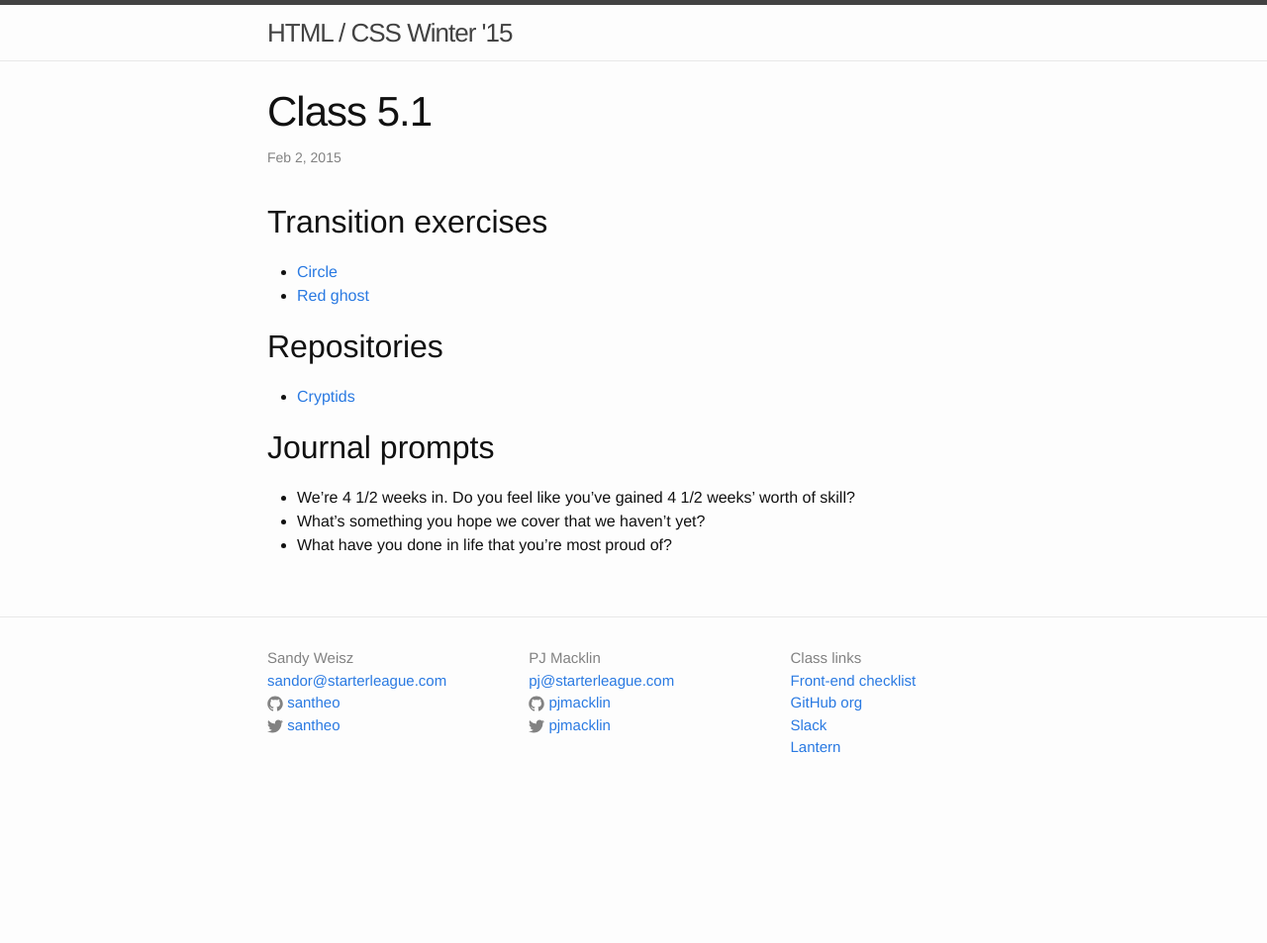
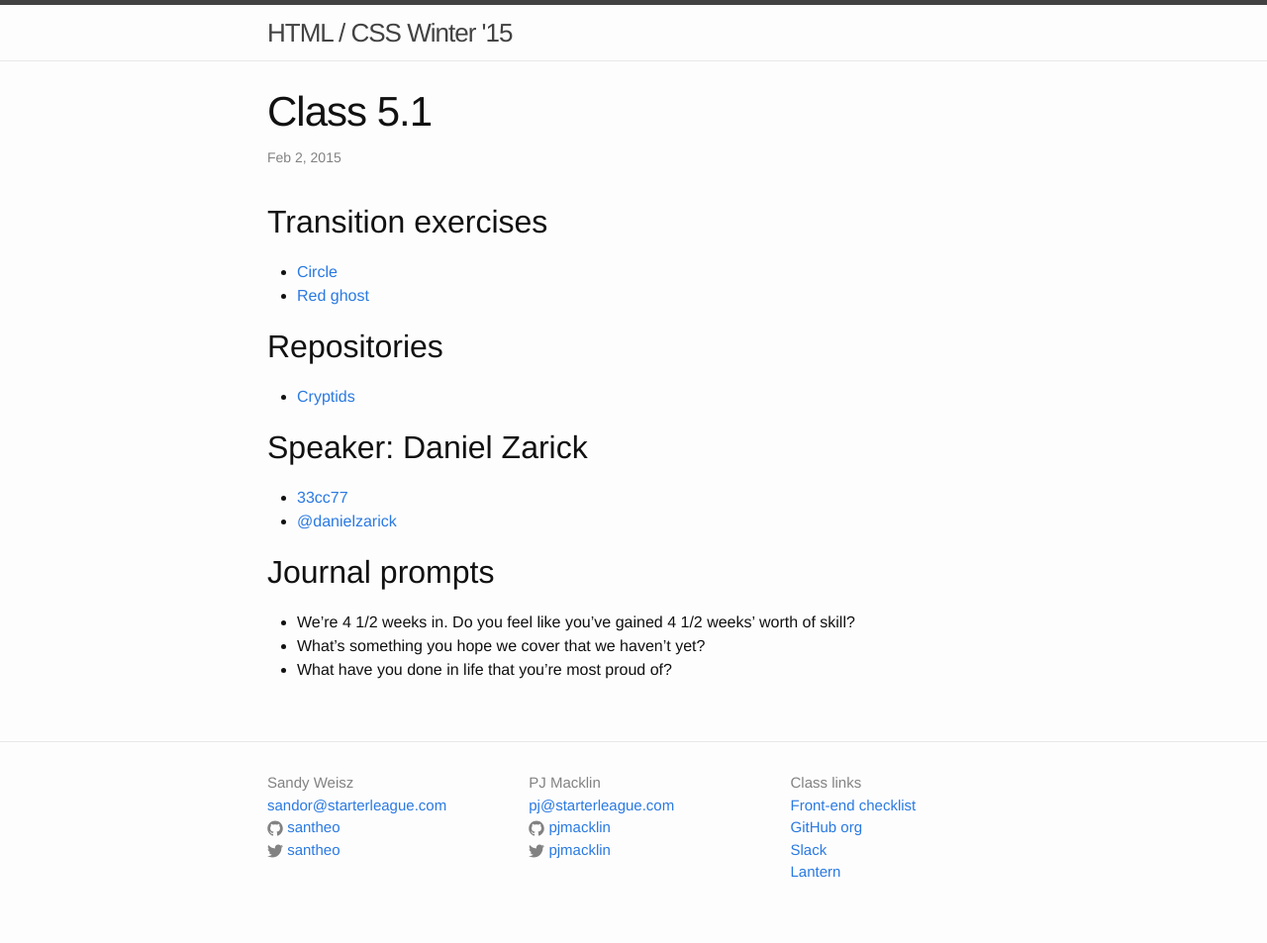
Before and after one commit to tsl-html-css/tsl-html-css.github.io, a Jekyll site: the page built from _posts/2015-02-02-5.1.md, in a window 1280 px wide. Shown: the whole page at 99% size. Built offline with Jekyll 4.4.1, drawn with Linux system fonts in a browser that asks for light colours; before the commit the page ends 900 px from its top, so only the background shows below that.

Commit message:
Daniel Zarick

```diff
--- a/_posts/2015-02-02-5.1.md
+++ b/_posts/2015-02-02-5.1.md
@@ -14,6 +14,11 @@ categories: class
 
 * [Cryptids](https://github.com/tsl-html-css/Cryptids)
 
+## Speaker: Daniel Zarick
+
+* [33cc77](http://33cc77.com)
+* [@danielzarick](https://twitter.com/danielzarick)
+
 ## Journal prompts
 
 * We're 4 1/2 weeks in. Do you feel like you've gained 4 1/2 weeks' worth of skill?
```
